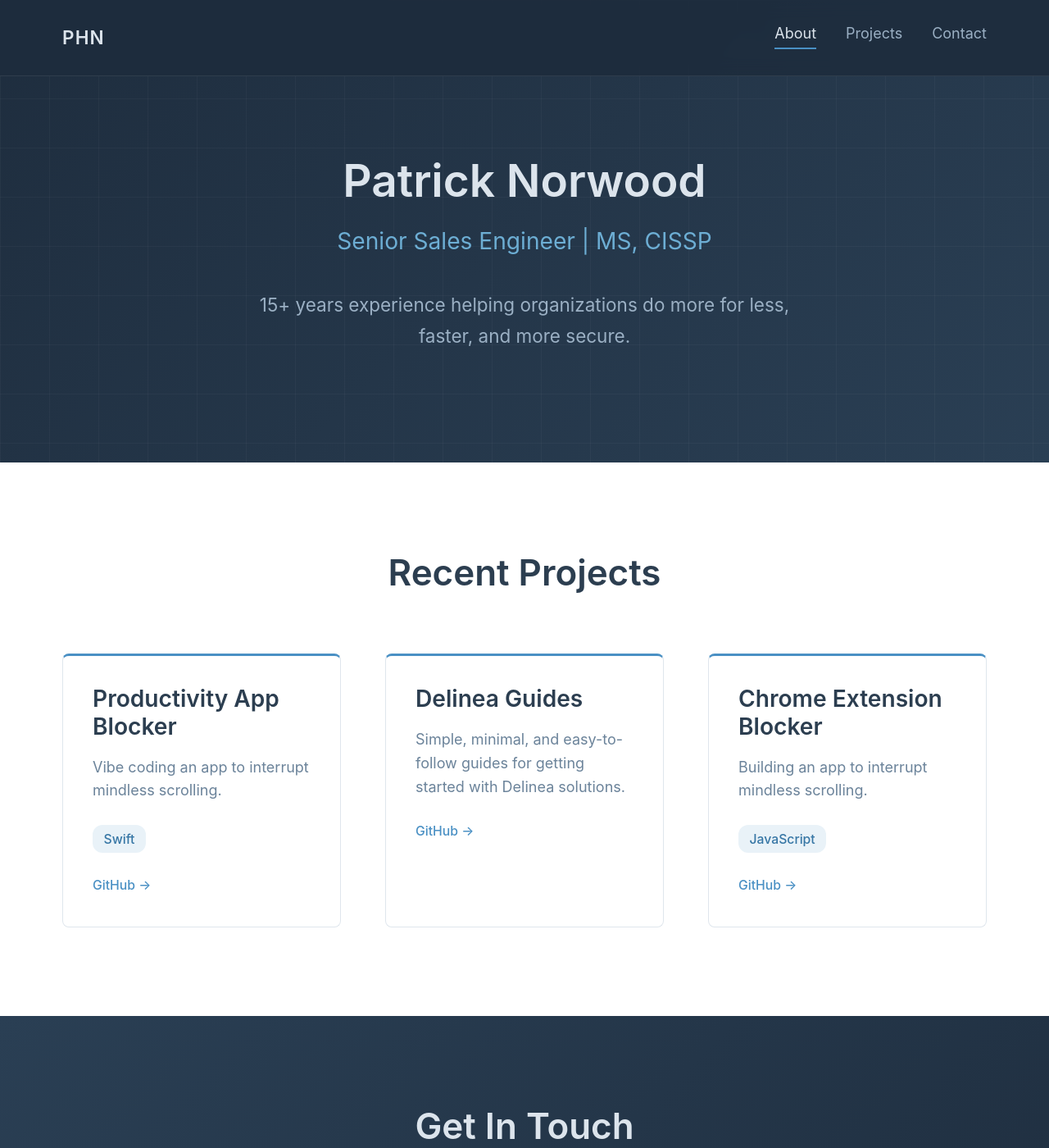
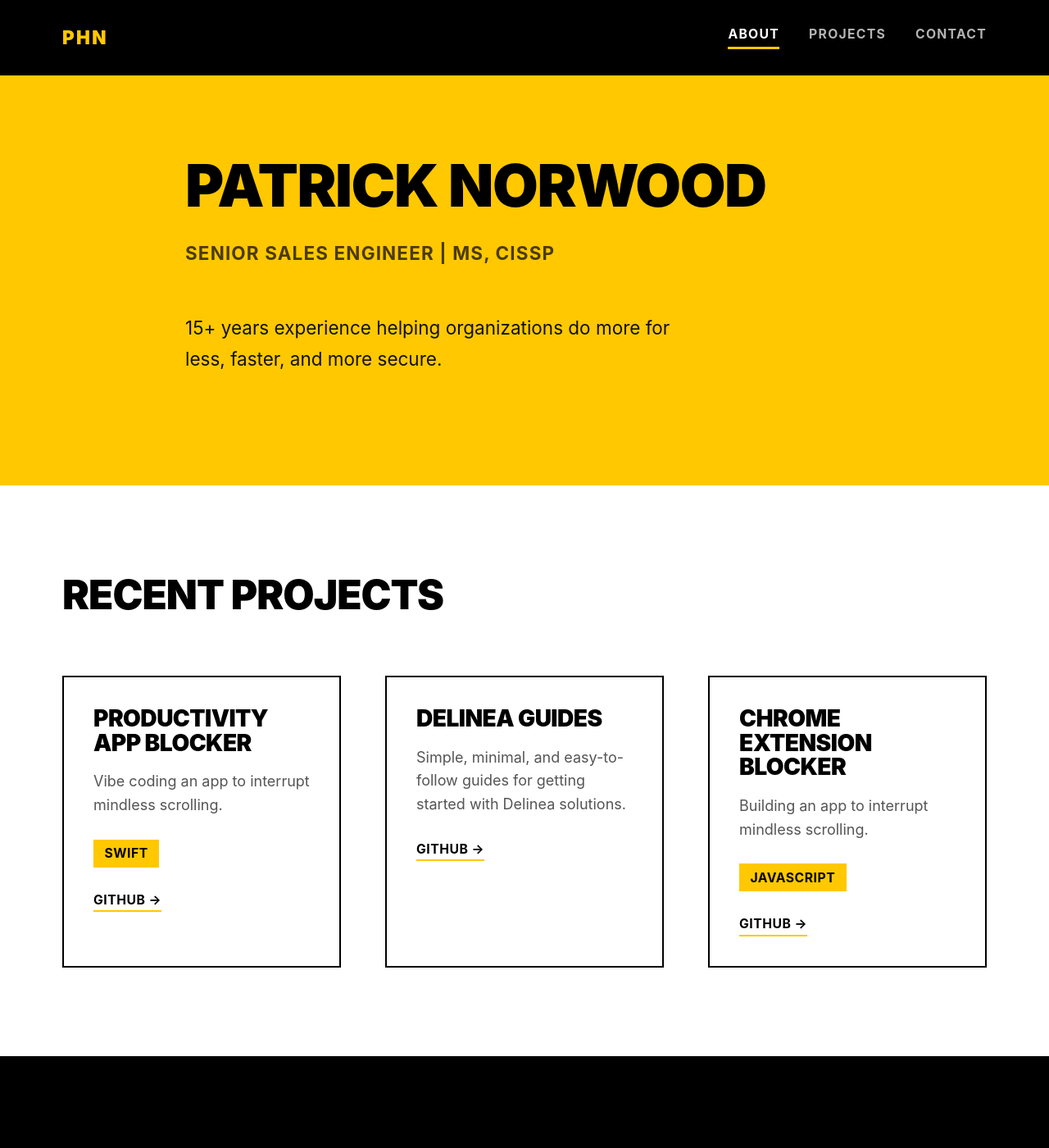
Before and after one commit to phnorwood/phnorwood.github.io, a Jekyll site: the page built from index.html, in a window 1280 px wide and 1400 px high. Shown: the whole window at 82% size. Built offline with Jekyll 4.4.1, drawn with Linux system fonts in a browser that asks for light colours; the list of posts is cut into pages by our own code.

Commit message:
More color.

```diff
--- a/_sass/_base.scss
+++ b/_sass/_base.scss
@@ -25,9 +25,11 @@ body {
 // Typography
 h1, h2, h3, h4, h5, h6 {
   line-height: $line-height-heading;
-  font-weight: 600;
-  color: $color-text;
+  font-weight: 900;
+  color: $color-black;
   margin-bottom: $space-md;
+  letter-spacing: -0.02em;
+  text-transform: uppercase;
 }
 
 h1 { font-size: $font-size-4xl; }
@@ -42,14 +44,14 @@ p {
 }
 
 a {
-  color: $color-accent;
+  color: $color-black;
   text-decoration: none;
-  border-bottom: 1px solid transparent;
-  transition: border-color $transition-base, color $transition-base;
+  border-bottom: 2px solid $color-yellow;
+  transition: background-color $transition-base;
 
   &:hover,
   &:focus {
-    border-bottom-color: $color-accent;
+    background-color: $color-yellow;
   }
 }
 
@@ -92,7 +94,7 @@ pre {
 }
 
 blockquote {
-  border-left: 3px solid $color-border;
+  border-left: 4px solid $color-yellow;
   padding-left: $space-md;
   margin-left: 0;
   margin-bottom: $space-md;
@@ -102,6 +104,6 @@ blockquote {
 
 hr {
   border: none;
-  border-top: 1px solid $color-border;
+  border-top: 2px solid $color-black;
   margin: $space-2xl 0;
 }
--- a/_sass/_navigation.scss
+++ b/_sass/_navigation.scss
@@ -4,9 +4,7 @@
   top: 0;
   left: 0;
   right: 0;
-  background-color: rgba($color-dark, 0.95);
-  backdrop-filter: blur(10px);
-  border-bottom: 1px solid rgba(255, 255, 255, 0.08);
+  background-color: $color-black;
   z-index: 1000;
 }
 
@@ -21,21 +19,23 @@
 
 .nav-logo {
   font-size: $font-size-lg;
-  font-weight: 600;
-  color: $color-text-on-dark;
+  font-weight: 900;
+  color: $color-yellow;
   border: none;
-  letter-spacing: 0.05em;
+  letter-spacing: 0.1em;
+  text-transform: uppercase;
 
   &:hover {
     border: none;
-    color: $color-accent-light;
+    background: none;
+    color: #ffffff;
   }
 }
 
 .nav-toggle {
   display: none;
   flex-direction: column;
-  gap: 4px;
+  gap: 5px;
   background: none;
   border: none;
   cursor: pointer;
@@ -45,7 +45,7 @@
     display: block;
     width: 24px;
     height: 2px;
-    background-color: $color-text-on-dark;
+    background-color: #ffffff;
     transition: all $transition-base;
   }
 }
@@ -60,7 +60,11 @@
     border: none;
     padding: $space-xs 0;
     position: relative;
-    color: $color-text-on-dark-muted;
+    color: rgba(255, 255, 255, 0.7);
+    font-weight: 700;
+    text-transform: uppercase;
+    font-size: $font-size-sm;
+    letter-spacing: 0.08em;
     transition: color $transition-base;
 
     &::after {
@@ -69,14 +73,15 @@
       bottom: 0;
       left: 0;
       width: 0;
-      height: 2px;
-      background-color: $color-accent;
+      height: 3px;
+      background-color: $color-yellow;
       transition: width $transition-base;
     }
 
     &:hover,
     &.active {
-      color: $color-text-on-dark;
+      color: #ffffff;
+      background: none;
     }
 
     &:hover::after,
@@ -98,8 +103,7 @@
     left: 0;
     right: 0;
     flex-direction: column;
-    background-color: $color-dark;
-    border-bottom: 1px solid rgba(255, 255, 255, 0.08);
+    background-color: $color-black;
     padding: $space-md $container-padding;
     gap: $space-md;
     display: none;
--- a/_sass/_responsive.scss
+++ b/_sass/_responsive.scss
@@ -17,12 +17,16 @@
     }
 
     .tagline {
-      font-size: $font-size-lg;
+      font-size: $font-size-base;
     }
 
     .bio {
       font-size: $font-size-base;
     }
+  }
+
+  h2 {
+    font-size: $font-size-2xl;
   }
 
   .projects-grid {
--- a/_sass/_sections.scss
+++ b/_sass/_sections.scss
@@ -3,44 +3,44 @@
 // Hero/About Section
 .hero {
   padding: calc($space-3xl + 80px) 0 $space-3xl;
-  text-align: center;
-  background: linear-gradient(135deg, $color-dark 0%, $color-dark-mid 100%);
-  color: $color-text-on-dark;
-  position: relative;
-  overflow: hidden;
+  text-align: left;
+  background-color: $color-yellow;
+  color: $color-black;
 
-  // Subtle grid pattern overlay
-  &::before {
-    content: '';
-    position: absolute;
-    inset: 0;
-    background-image:
-      linear-gradient(rgba(255,255,255,0.03) 1px, transparent 1px),
-      linear-gradient(90deg, rgba(255,255,255,0.03) 1px, transparent 1px);
-    background-size: 60px 60px;
-    pointer-events: none;
+  .container {
+    max-width: 900px;
   }
 
   h1 {
-    margin-bottom: $space-sm;
-    color: $color-text-on-dark;
-    position: relative;
+    margin-bottom: $space-md;
+    color: $color-black;
+    font-size: $font-size-4xl;
   }
 
   .tagline {
-    font-size: $font-size-xl;
-    color: $color-accent-light;
-    margin-bottom: $space-lg;
-    position: relative;
+    font-size: $font-size-lg;
+    font-weight: 700;
+    color: $color-black;
+    margin-bottom: $space-xl;
+    text-transform: uppercase;
+    letter-spacing: 0.05em;
+    opacity: 0.7;
   }
 
   .bio {
-    max-width: 700px;
-    margin: 0 auto;
+    max-width: 600px;
     font-size: $font-size-lg;
     line-height: 1.7;
-    color: $color-text-on-dark-muted;
-    position: relative;
+    color: $color-text-on-yellow;
+
+    a {
+      border-bottom-color: $color-black;
+
+      &:hover {
+        background-color: $color-black;
+        color: $color-yellow;
+      }
+    }
   }
 }
 
@@ -49,7 +49,7 @@
   background-color: $color-background;
 
   h2 {
-    text-align: center;
+    text-align: left;
     margin-bottom: $space-2xl;
   }
 }
@@ -62,15 +62,13 @@
 
 .project-card {
   background: $color-background;
-  border: 1px solid $color-border;
-  border-radius: 8px;
+  border: 2px solid $color-black;
   overflow: hidden;
   transition: transform $transition-base, box-shadow $transition-base;
-  border-top: 3px solid $color-accent;
 
   &:hover {
     transform: translateY(-4px);
-    box-shadow: 0 12px 32px rgba(74, 144, 196, 0.12), 0 4px 12px rgba(0, 0, 0, 0.05);
+    box-shadow: 8px 8px 0 $color-yellow;
   }
 
   .project-image {
@@ -97,6 +95,7 @@
     p {
       color: $color-text-light;
       margin-bottom: $space-md;
+      text-transform: none;
     }
   }
 
@@ -109,10 +108,11 @@
     .tag {
       font-size: $font-size-sm;
       padding: 0.25rem 0.75rem;
-      background-color: $color-accent-glow;
-      color: darken($color-accent, 10%);
-      border-radius: 12px;
-      font-weight: 500;
+      background-color: $color-yellow;
+      color: $color-black;
+      font-weight: 700;
+      text-transform: uppercase;
+      letter-spacing: 0.03em;
     }
   }
 
@@ -122,12 +122,14 @@
 
     a {
       font-size: $font-size-sm;
-      font-weight: 500;
-      color: $color-accent;
-      border-bottom: 1px solid transparent;
+      font-weight: 700;
+      color: $color-black;
+      text-transform: uppercase;
+      letter-spacing: 0.03em;
+      border-bottom: 2px solid $color-yellow;
 
       &:hover {
-        border-bottom-color: $color-accent;
+        background-color: $color-yellow;
       }
     }
   }
@@ -136,7 +138,7 @@
 // Blog Section
 .section-blog {
   h2 {
-    text-align: center;
+    text-align: left;
     margin-bottom: $space-2xl;
   }
 
@@ -144,19 +146,18 @@
     display: block;
     text-align: center;
     margin-top: $space-xl;
-    font-weight: 500;
-    color: $color-accent;
+    font-weight: 700;
+    text-transform: uppercase;
   }
 }
 
 .blog-list {
   max-width: 800px;
-  margin: 0 auto;
 }
 
 .blog-post-preview {
   padding: $space-lg 0;
-  border-bottom: 1px solid $color-border;
+  border-bottom: 2px solid $color-black;
 
   &:last-child {
     border-bottom: none;
@@ -167,6 +168,8 @@
     color: $color-text-light;
     display: block;
     margin-bottom: $space-sm;
+    text-transform: uppercase;
+    letter-spacing: 0.05em;
   }
 
   h3 {
@@ -177,7 +180,7 @@
       border: none;
 
       &:hover {
-        border-bottom: 1px solid $color-text;
+        background-color: $color-yellow;
       }
     }
   }
@@ -189,34 +192,31 @@
 
   .read-more {
     font-size: $font-size-sm;
-    font-weight: 500;
-    color: $color-accent;
+    font-weight: 700;
+    text-transform: uppercase;
   }
 }
 
 // Contact Section
 .section-contact {
-  text-align: center;
-  background: linear-gradient(135deg, $color-dark-mid 0%, $color-dark 100%);
-  color: $color-text-on-dark;
+  text-align: left;
+  background-color: $color-black;
+  color: #ffffff;
 
   h2 {
     margin-bottom: $space-md;
-    color: $color-text-on-dark;
+    color: $color-yellow;
   }
 
   p {
     font-size: $font-size-lg;
-    color: $color-text-on-dark-muted;
+    color: rgba(255, 255, 255, 0.7);
     margin-bottom: $space-xl;
     max-width: 600px;
-    margin-left: auto;
-    margin-right: auto;
   }
 
   .social-links {
     display: flex;
-    justify-content: center;
     gap: $space-lg;
     list-style: none;
     margin: 0;
@@ -224,13 +224,12 @@
     a {
       border: none;
       padding: $space-sm;
-      border-radius: 50%;
-      color: $color-text-on-dark-muted;
-      transition: background-color $transition-base, color $transition-base;
+      color: rgba(255, 255, 255, 0.7);
+      transition: color $transition-base;
 
       &:hover {
-        background-color: rgba(255, 255, 255, 0.1);
-        color: $color-accent-light;
+        background: none;
+        color: $color-yellow;
       }
 
       svg {
@@ -257,7 +256,7 @@
 
   .archive-item {
     padding: $space-md 0;
-    border-bottom: 1px solid $color-border;
+    border-bottom: 2px solid $color-black;
     display: flex;
     gap: $space-lg;
     align-items: baseline;
@@ -280,7 +279,7 @@
         border: none;
 
         &:hover {
-          border-bottom: 1px solid $color-text;
+          background-color: $color-yellow;
         }
       }
     }
@@ -313,9 +312,11 @@
 
       .category {
         padding: 0.25rem 0.75rem;
-        background-color: $color-accent-glow;
-        color: darken($color-accent, 10%);
-        border-radius: 12px;
+        background-color: $color-yellow;
+        color: $color-black;
+        font-weight: 700;
+        text-transform: uppercase;
+        font-size: $font-size-sm;
       }
     }
   }
@@ -326,7 +327,6 @@
 
     img {
       margin: $space-xl 0;
-      border-radius: 4px;
     }
   }
 
@@ -334,7 +334,7 @@
     max-width: 800px;
     margin: $space-3xl auto 0;
     padding-top: $space-xl;
-    border-top: 1px solid $color-border;
+    border-top: 2px solid $color-black;
 
     .post-navigation {
       display: flex;
@@ -362,9 +362,9 @@
 
 // Footer
 .site-footer {
-  padding: $space-2xl 0;
-  border-top: 1px solid rgba(255, 255, 255, 0.08);
-  background-color: $color-dark;
+  padding: $space-lg 0;
+  border-top: 3px solid $color-yellow;
+  background-color: $color-black;
 
   .footer-content {
     display: flex;
@@ -374,7 +374,7 @@
 
   .footer-copyright {
     font-size: $font-size-sm;
-    color: $color-text-on-dark-muted;
+    color: rgba(255, 255, 255, 0.5);
     margin: 0;
   }
 
@@ -385,13 +385,12 @@
     a {
       border: none;
       padding: $space-xs;
-      border-radius: 50%;
-      color: $color-text-on-dark-muted;
-      transition: background-color $transition-base, color $transition-base;
+      color: rgba(255, 255, 255, 0.5);
+      transition: color $transition-base;
 
       &:hover {
-        background-color: rgba(255, 255, 255, 0.1);
-        color: $color-accent-light;
+        background: none;
+        color: $color-yellow;
       }
 
       svg {
--- a/_sass/_variables.scss
+++ b/_sass/_variables.scss
@@ -1,34 +1,29 @@
-// Color Palette
-$color-dark: #1e2d3e;
-$color-dark-mid: #2a3f54;
-$color-text: #2c3e50;
-$color-text-light: #6b839a;
-$color-text-on-dark: #dce4ec;
-$color-text-on-dark-muted: #9bb0c4;
-$color-border: #dfe6ed;
+// Color Palette — Bauhaus-inspired
+$color-black: #000000;
+$color-text: #111111;
+$color-text-light: #555555;
+$color-text-on-yellow: #111111;
+$color-border: #e0e0e0;
 $color-background: #ffffff;
-$color-background-alt: #f5f8fb;
-
-// Accent
-$color-accent: #4a90c4;
-$color-accent-light: #6daed4;
-$color-accent-glow: rgba(74, 144, 196, 0.12);
+$color-background-alt: #f2f2f2;
+$color-yellow: #FFC800;
+$color-yellow-hover: #e6b400;
 
 // Typography
 $font-family-base: -apple-system, BlinkMacSystemFont, "Segoe UI", Roboto, Oxygen-Sans, Ubuntu, Cantarell, "Helvetica Neue", sans-serif;
 $font-family-mono: "SFMono-Regular", Consolas, "Liberation Mono", Menlo, Courier, monospace;
 
-// Type Scale (1.25 - Minor Third)
+// Type Scale — oversized for impact
 $font-size-base: 1rem;        // 16px
 $font-size-sm: 0.875rem;      // 14px
 $font-size-lg: 1.25rem;       // 20px
 $font-size-xl: 1.563rem;      // 25px
 $font-size-2xl: 1.953rem;     // 31px
-$font-size-3xl: 2.441rem;     // 39px
-$font-size-4xl: 3.052rem;     // 49px
+$font-size-3xl: 2.75rem;      // 44px
+$font-size-4xl: 4rem;         // 64px
 
 $line-height-base: 1.6;
-$line-height-heading: 1.2;
+$line-height-heading: 1.05;
 
 // Spacing Scale (based on 8px)
 $space-xs: 0.5rem;   // 8px
```
